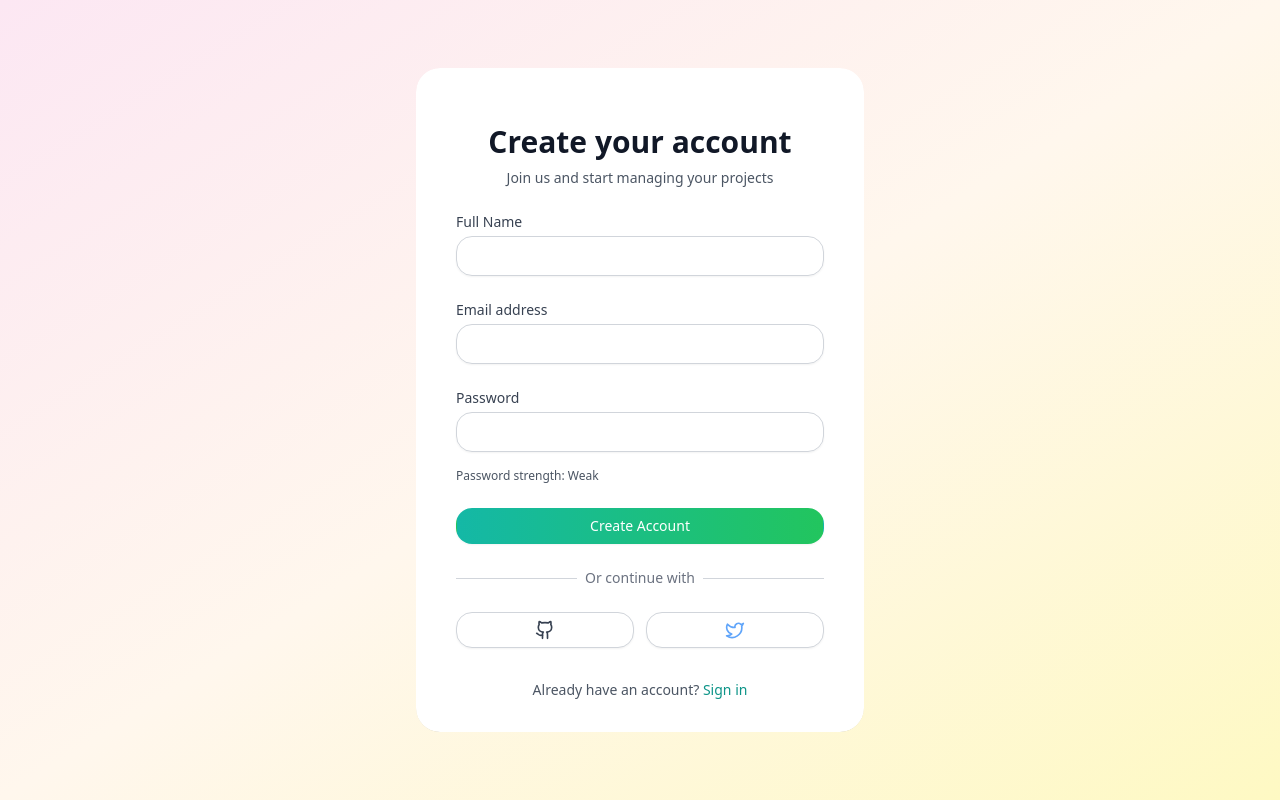
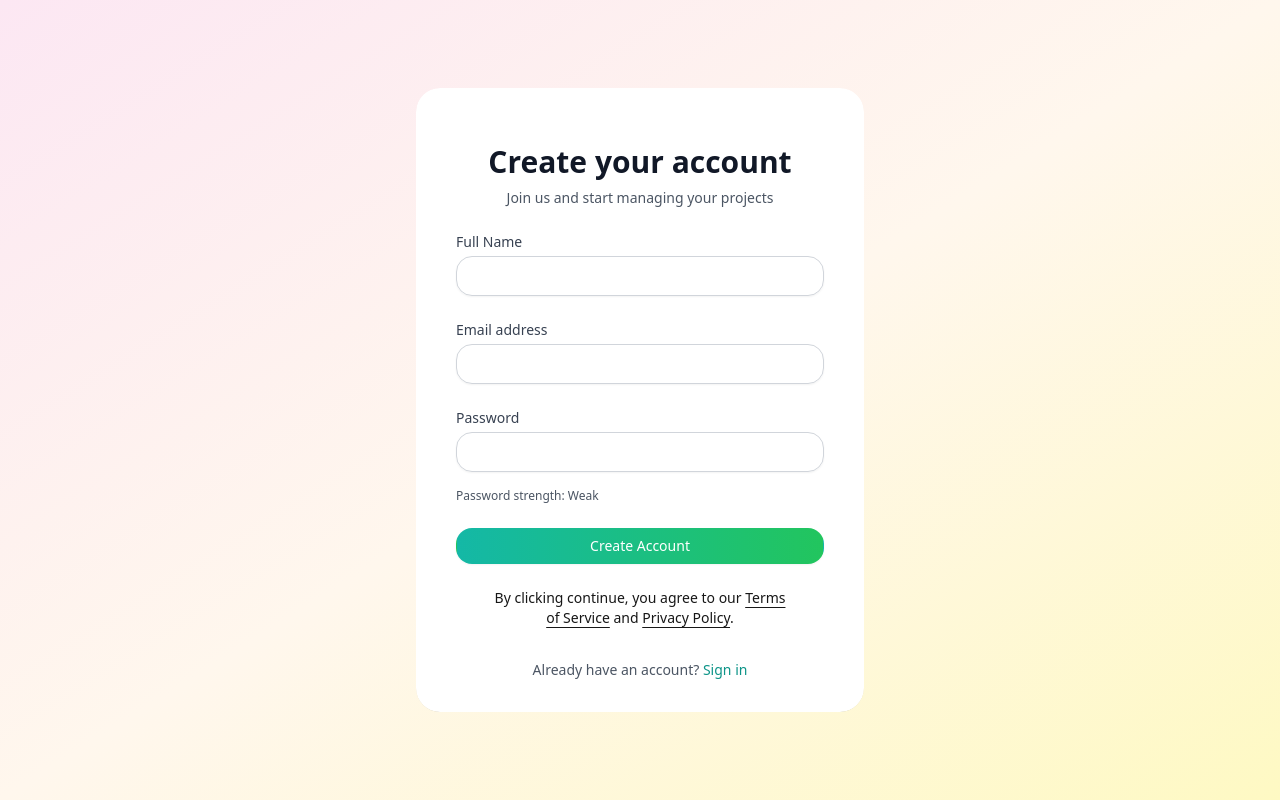
Before and after one commit to ReginaldBrixton/capstone-final-project, a Next.js app: page /register in a window 1280 px wide. Built offline with nearby package versions, Linux system fonts and the light colour scheme.

Commit message:
"Updated RegisterPage component: commented out div elements, added terms and privacy policy links, and reformatted layout"

```diff
--- a/src/app/(auth)/register/page.jsx
+++ b/src/app/(auth)/register/page.jsx
@@ -135,16 +135,33 @@ export default function RegisterPage() {
           </form>
 
           <div className="mt-6">
-            <div className="relative">
+            {/* <div className="relative">
               <div className="absolute inset-0 flex items-center">
                 <div className="w-full border-t border-gray-300"></div>
               </div>
               <div className="relative flex justify-center text-sm">
                 <span className="px-2 bg-white text-gray-500">Or continue with</span>
               </div>
-            </div>
+            </div> */}
+            <p className="px-8 text-center text-sm text-muted-foreground">
+            By clicking continue, you agree to our{" "}
+            <Link
+              href="/terms"
+              className="hover:text-brand underline underline-offset-4"
+            >
+              Terms of Service
+            </Link>{" "}
+            and{" "}
+            <Link
+              href="/privacy"
+              className="hover:text-brand underline underline-offset-4"
+            >
+              Privacy Policy
+            </Link>
+            .
+          </p>
 
-            <div className="mt-6 grid grid-cols-2 gap-3">
+            {/* <div className="mt-6 grid grid-cols-2 gap-3">
               <div>
                 <Button
                   variant="outline"
@@ -163,7 +180,7 @@ export default function RegisterPage() {
                   <span className="sr-only">Sign up with Twitter</span>
                 </Button>
               </div>
-            </div>
+            </div> */}
           </div>
 
           <p className="mt-8 text-center text-sm text-gray-600">
```
